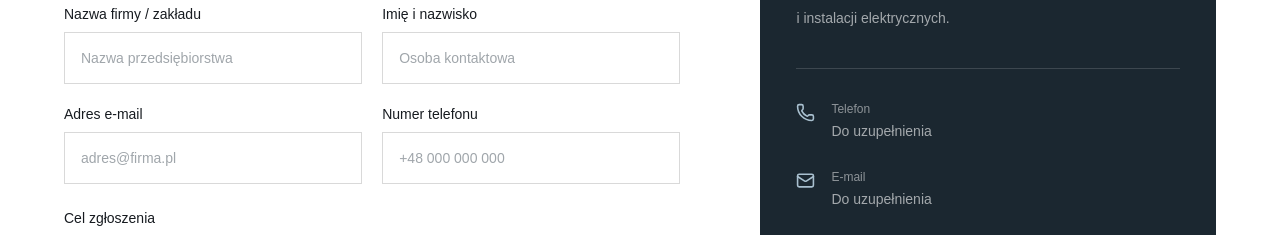
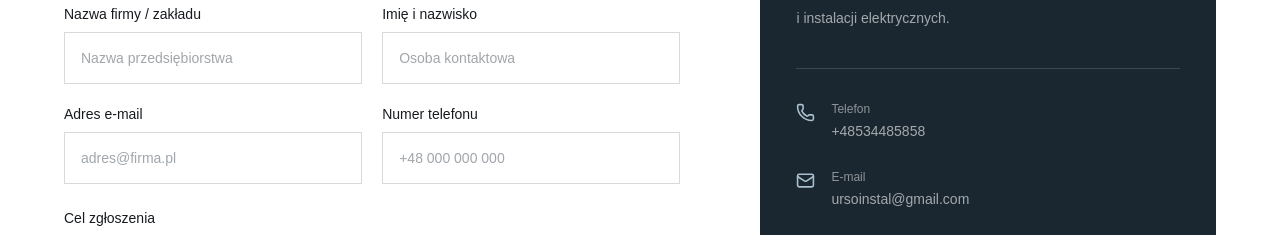
Before and after one commit to Kac3perr/urso-instal, a Next.js app: page /kontakt in a window 1280 px wide. Shown: the part 866-1101 px from the top of the page. Built offline with nearby package versions, Linux system fonts and the light colour scheme.

Commit message:
Final look

```diff
--- a/app/kontakt/page.tsx
+++ b/app/kontakt/page.tsx
@@ -514,7 +514,7 @@ export default function KontaktPage() {
                       </a>
                     ) : (
                       <p className="mt-1 text-sm text-white/60">
-                        Do uzupełnienia
+                        +48534485858
                       </p>
                     )}
                   </div>
@@ -536,7 +536,7 @@ export default function KontaktPage() {
                       </a>
                     ) : (
                       <p className="mt-1 text-sm text-white/60">
-                        Do uzupełnienia
+                        ursoinstal@gmail.com
                       </p>
                     )}
                   </div>
```
